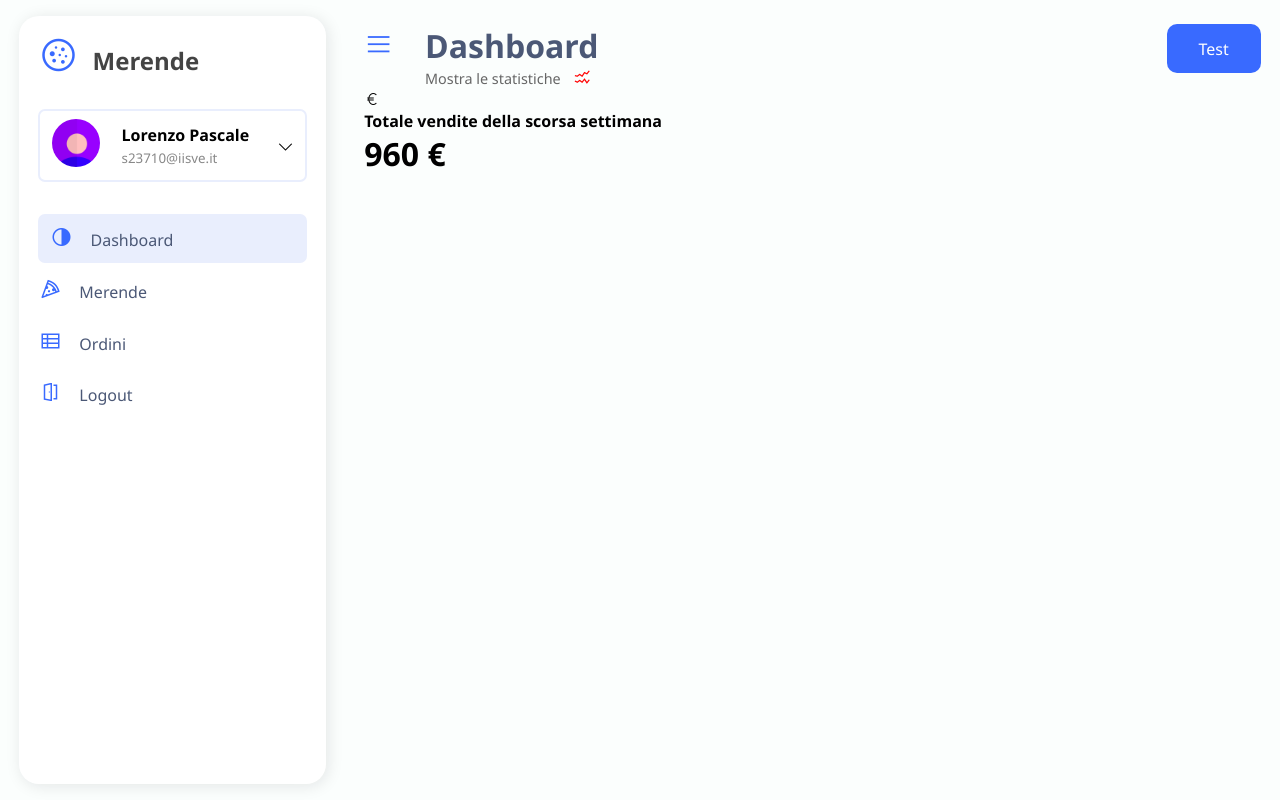
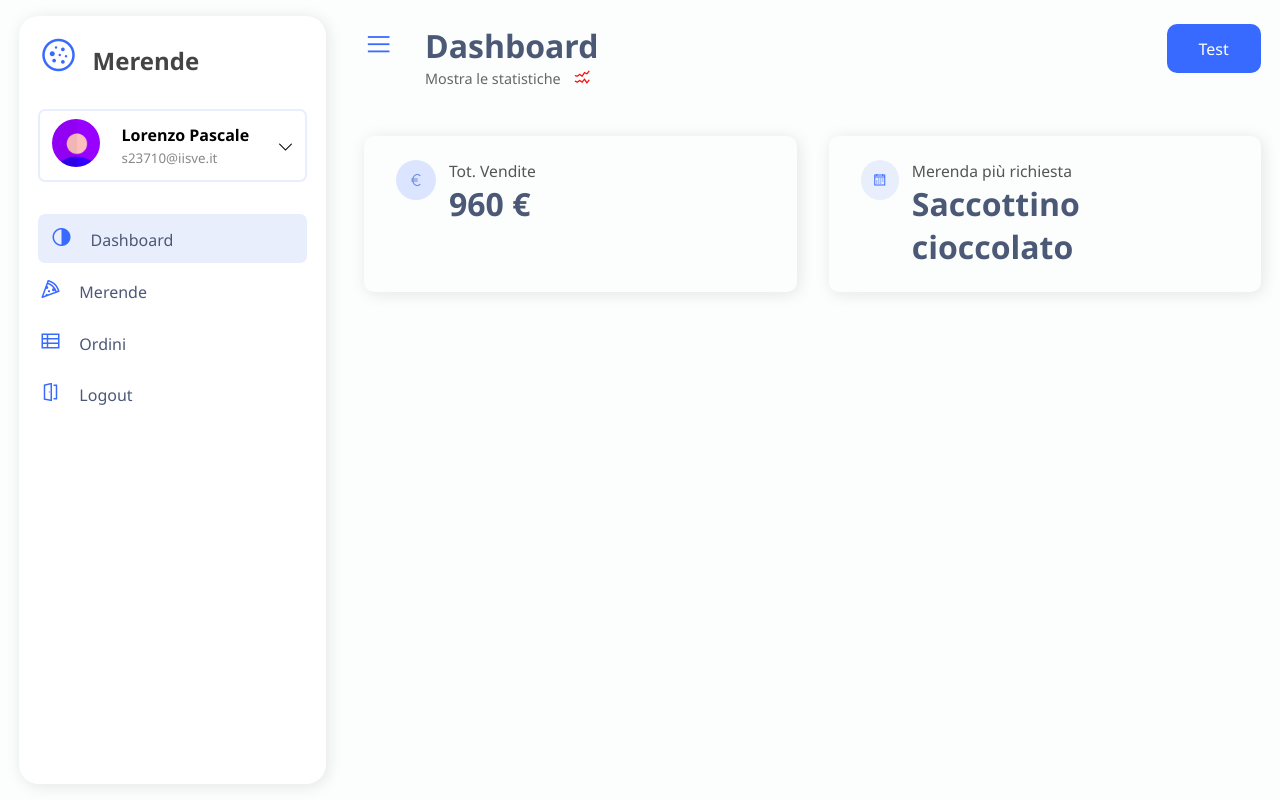
Before and after one commit to Pippopad/Merende, a website: page frontend/template/index.html in a window 1280 px wide. Drawn offline with nearby package versions, Linux system fonts and the light colour scheme.

Commit message:
Added basic analytics style

```diff
--- a/frontend/template/index.html
+++ b/frontend/template/index.html
@@ -86,8 +86,17 @@
                             <span class="las la-euro-sign"></span>
                         </div>
                         <div class="analytic-info">
-                            <h4>Totale vendite della scorsa settimana</h4>
+                            <h4>Tot. Vendite</h4>
                             <h1>960 €</h1>
+                        </div>
+                    </div>
+                    <div class="analytic">
+                        <div class="analytic-icon">
+                            <span class="las la-calendar"></span>
+                        </div>
+                        <div class="analytic-info">
+                            <h4>Merenda più richiesta</h4>
+                            <h1>Saccottino cioccolato</h1>
                         </div>
                     </div>
                 </div>
--- a/frontend/template/style.css
+++ b/frontend/template/style.css
@@ -197,3 +197,69 @@ header {
     padding: 0.85rem 2rem;
     font-size: 1rem;
 }
+
+main {
+    padding-top: 3rem;
+}
+
+.analytics {
+    display: grid;
+    grid-template-columns: repeat(2, 1fr);
+    grid-gap: 0rem 2rem;
+}
+
+.analytic {
+    box-shadow: var(--shadow);
+    padding: 1.5rem;
+    border-radius: 10px;
+    display: flex;
+    padding-left: 2rem;
+}
+
+.analytic-info h4 {
+    font-weight: 400;
+    color: #555;
+    font-size: 0.98rem;
+}
+
+.analytic-info h1 {
+    color: var(--main-text);
+    font-weight: 600;
+}
+
+.analytic-info h1 small {
+    font-size: 0.8rem;
+    font-weight: 700;
+}
+
+.text-danger {
+    color: #f00;
+}
+
+.text-success {
+    color: #2ec3a3;
+}
+
+.analytic:first-child .analytic-icon {
+    background: #dce5ff;
+    color: #6883db;
+}
+
+.analytic:nth-child(2) .analytic-icon {
+    background: #ebf7f5;
+    color: red;
+}
+
+.analytic:nth-child(2) .analytic-icon {
+    background: var(--main-accent);
+    color: var(--color-main);
+}
+
+.analytic-icon {
+    width: 40px;
+    height: 40px;
+    border-radius: 50%;
+    display: grid;
+    place-items: center;
+    margin-right: 0.8rem;
+}
```
